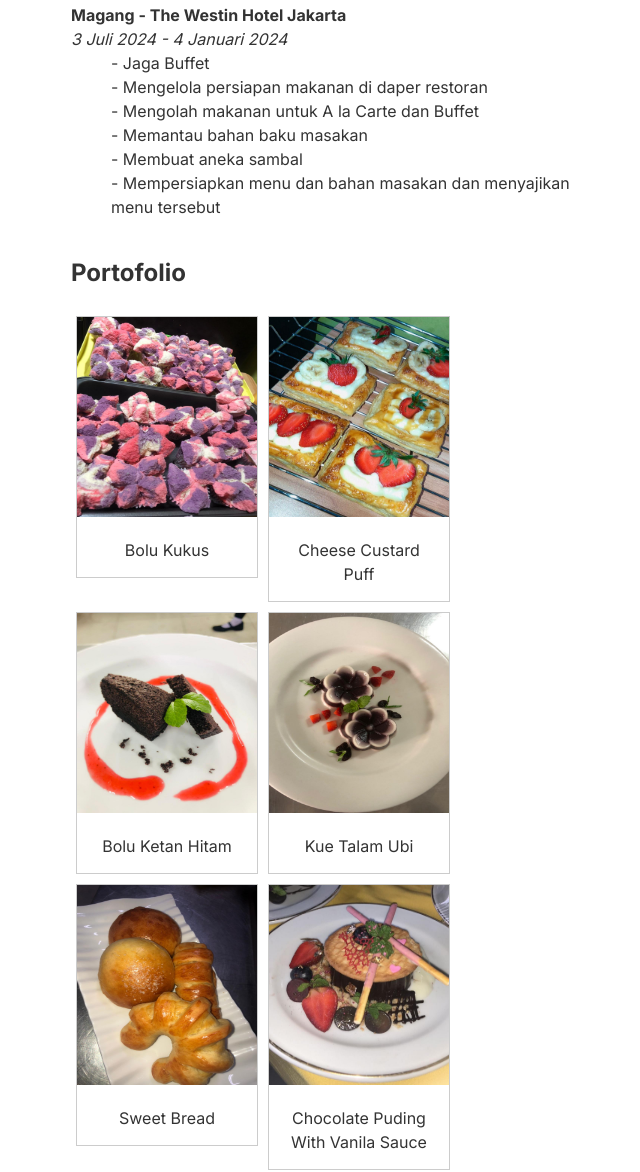
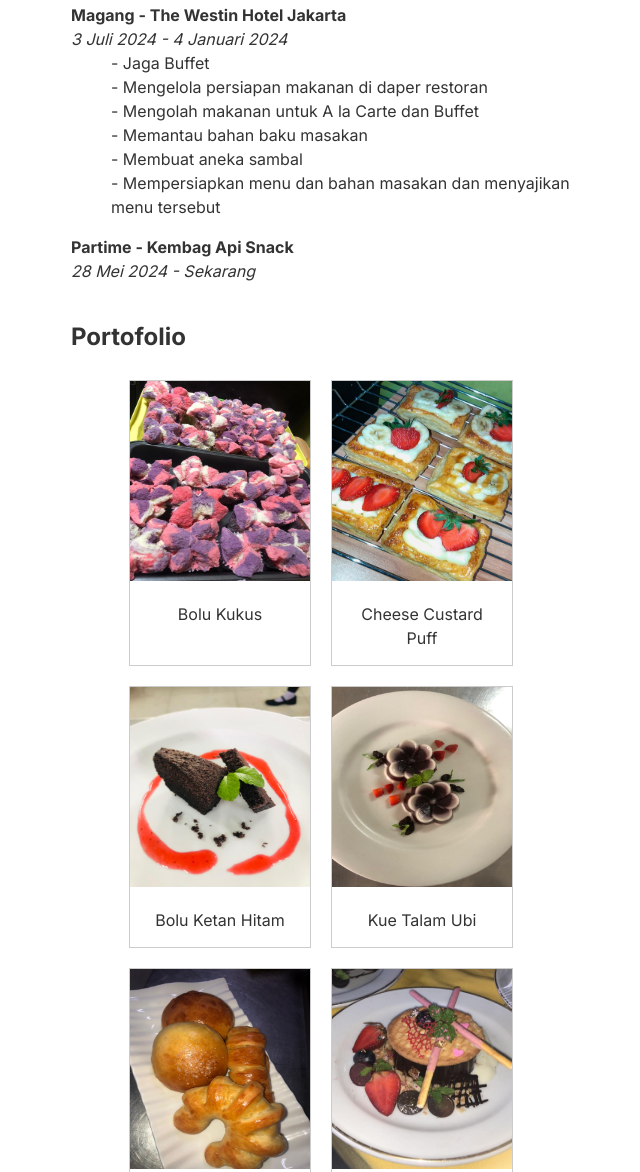
Before and after one commit to Kuroi-RE/cv-syiva, a plain HTML site: page index.html in a window 1280 px wide. Shown: the part 1576-2748 px from the top of the page, without its empty margins (319-959 px from the left). Drawn offline with nearby package versions, Linux system fonts and the light colour scheme.

Commit message:
Adding and Fix

```diff
--- a/index.html
+++ b/index.html
@@ -96,11 +96,16 @@
             - Mempersiapkan menu dan bahan masakan dan menyajikan menu tersebut
           </dd>
         </dl>
+        <dl>
+          <dt><strong>Partime - Kembag Api Snack</strong></dt>
+          <span><i>28 Mei 2024 - Sekarang</i></span>
+        </dl>
       </section>
 
         <section>
             <h2>Portofolio</h2>
-            <div class="gallery">
+            <div class="gallery-container">
+              <div class="gallery">
                 <a target="_blank" href="./assets/img/bolu.jpg">
                   <img src="./assets/img/bolu.jpg" alt="bolu" width="600" height="400">
                 </a>
@@ -142,6 +147,7 @@
                 </a>
                 <div class="desc">Chocolate Puding With Vanila Sauce</div>
             </div>
+            </div>
         </section>
     </main>
   </body>
--- a/style.css
+++ b/style.css
@@ -64,7 +64,16 @@ main {
   border: 2px groove #333;
 }
 
+div.gallery-container {
+  /* border: 1px solid blue; */
+  display: flex;
+  justify-content: center;
+  gap: 10px;
+  flex-wrap: wrap;
+}
+
 div.gallery {
+  /* border: 1px solid blue; */
   margin: 5px;
   border: 1px solid #ccc;
   float: left;
```
